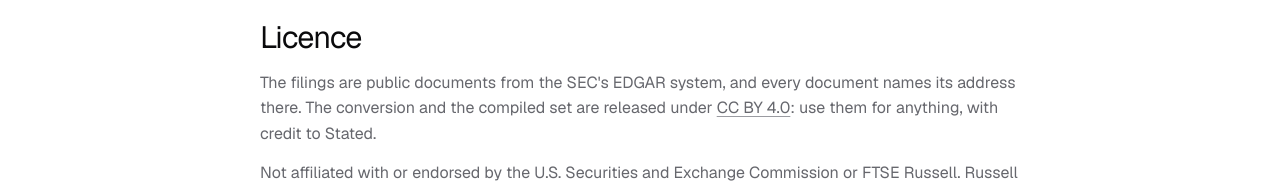
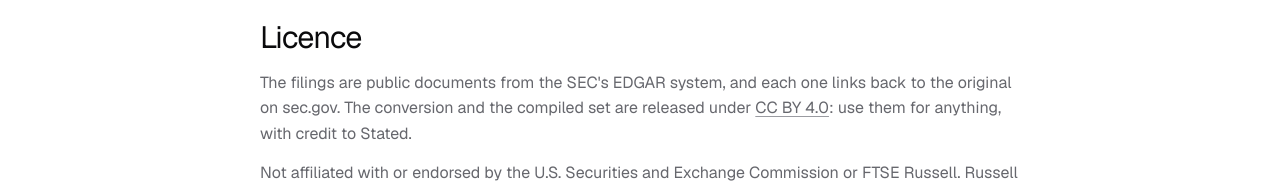
Before and after one commit to zmccormick7/Stated, a plain HTML site: page site/filings/index.html in a window 1280 px wide. Shown: the part 5956-6146 px from the top of the page. Drawn offline with nearby package versions, Linux system fonts and the light colour scheme.

Commit message:
Filings guide: plainer wording for the link to the original
Co-Authored-By: Claude Fable 5.2 <noreply@anthropic.com>

```diff
--- a/site/filings/index.html
+++ b/site/filings/index.html
@@ -303,7 +303,7 @@ print(row["company"], row["accepted"], len(row["text"]))</pre>
   </ul>
 
   <h2 id="licence">Licence</h2>
-  <p>The filings are public documents from the SEC's EDGAR system, and every document names its address there. The conversion and the compiled set are released under <a href="https://creativecommons.org/licenses/by/4.0/">CC BY 4.0</a>: use them for anything, with credit to Stated.</p>
+  <p>The filings are public documents from the SEC's EDGAR system, and each one links back to the original on sec.gov. The conversion and the compiled set are released under <a href="https://creativecommons.org/licenses/by/4.0/">CC BY 4.0</a>: use them for anything, with credit to Stated.</p>
   <p>Not affiliated with or endorsed by the U.S. Securities and Exchange Commission or FTSE Russell. Russell 1000 is a trademark of its owner and is used here only to say which companies are covered.</p>
 </main>
 
```
